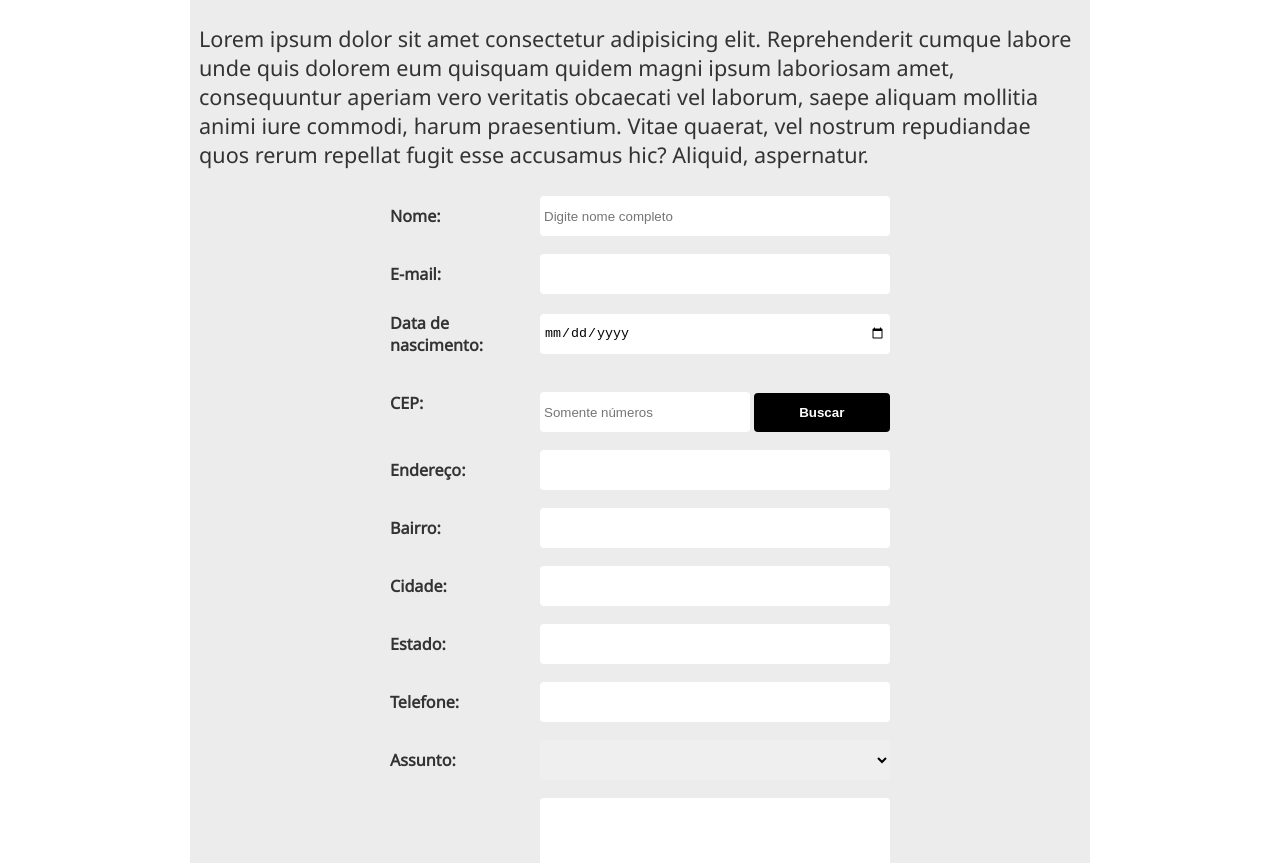
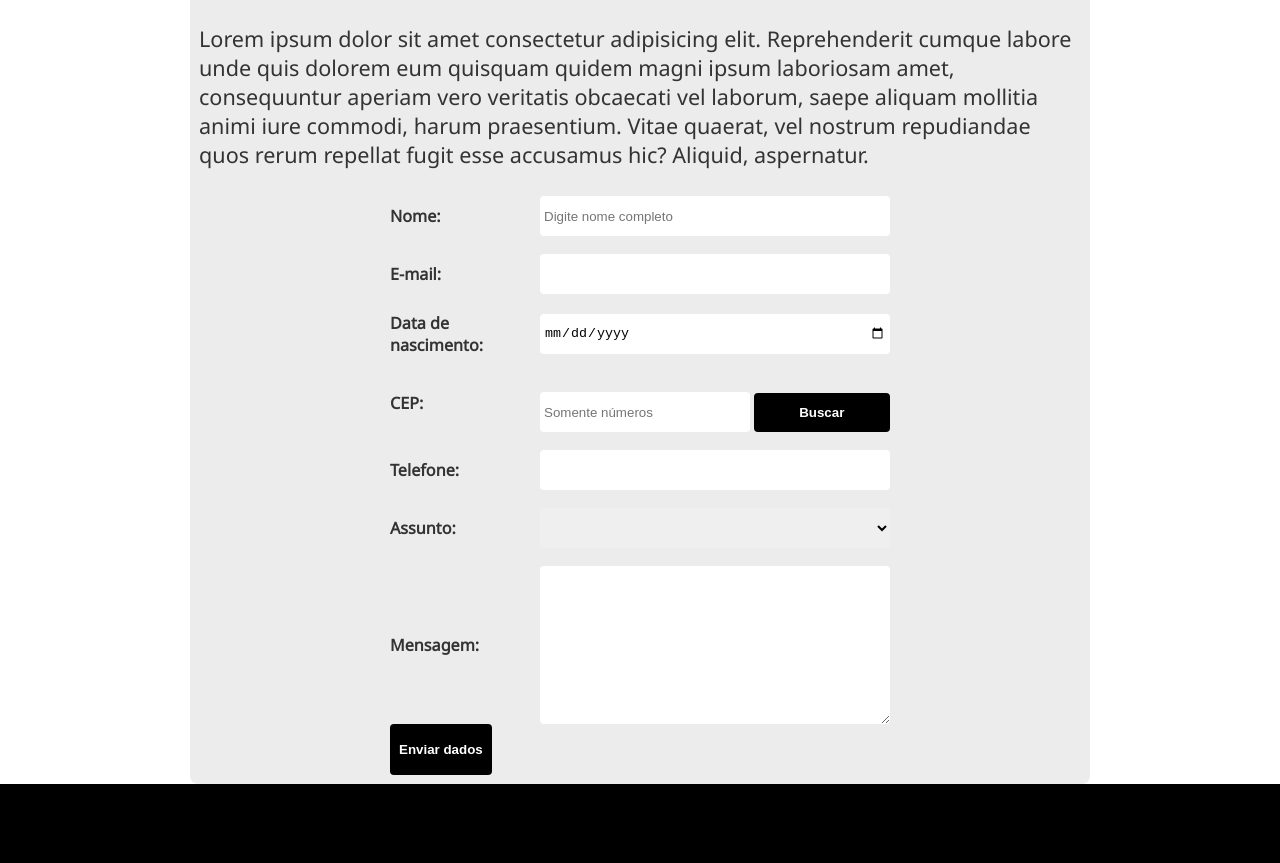
Before and after one commit to tiagoprogweb/simplicity, a plain HTML site: page contato.html in a window 1280 px wide. Shown: the part 183-1046 px from the top of the page. Drawn offline with Linux system fonts and the light colour scheme.

Commit message:
Frescuras

```diff
--- a/contato.html
+++ b/contato.html
@@ -61,21 +61,21 @@
         <button id="buscar">Buscar</button>
     </div>
 </div>
-<div>
+<div class="exemplo">
     <label for="endereco">Endereço:</label>
     <input type="text" id="endereco" name="endereco" size="30">
 </div>
-<div>
+<div class="exemplo">
     <label for="bairro">Bairro:</label>
-    <input type="text" id="bairro" name="bairro">
+    <input readonly type="text" id="bairro" name="bairro">
 </div>
-<div>
+<div  class="exemplo">
     <label for="cidade">Cidade:</label>
-    <input type="text" id="cidade" name="cidade">
+    <input readonly type="text" id="cidade" name="cidade">
 </div>
-<div>
+<div class="exemplo">
     <label for="estado">Estado:</label>
-    <input type="text" id="estado" name="estado">
+    <input readonly type="text" id="estado" name="estado">
 </div>
 <!-- /FIM HTML PARA CEP/ENDEREÇO -->
 
--- a/css/estilos.css
+++ b/css/estilos.css
@@ -406,6 +406,8 @@ button:hover, button:focus {
 
 #status { font-size: 12px; }
 
+.exemplo { display: none; }
+
 
 
 
--- a/js/contato.js
+++ b/js/contato.js
@@ -50,6 +50,11 @@ botaoBuscar.addEventListener("click", async function(event){
         mensagem.textContent = "CEP encontrado!";
         mensagem.style.color = "blue";
 
+        const exemplos = document.querySelectorAll(".exemplo");
+        for(const exemplo of exemplos){
+            exemplo.classList.remove("exemplo");
+        }
+
         campoEndereco.value = dados.logradouro;
         campoBairro.value = dados.bairro;
         campoCidade.value = dados.localidade;
```
